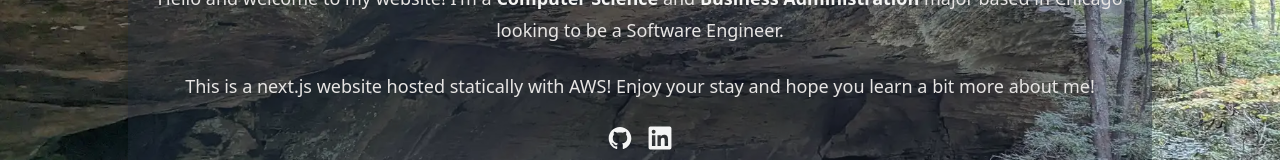
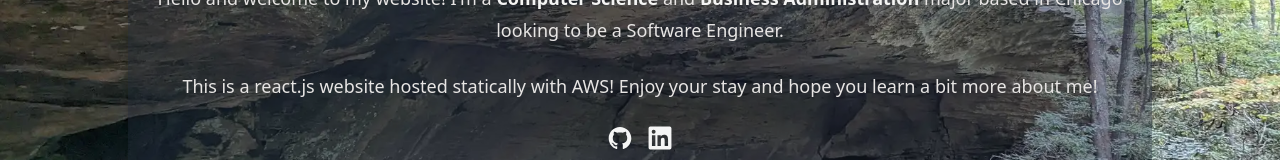
Before and after one commit to NeverLucky2/MalachiResumeWebsite, a Next.js app: page / in a window 1280 px wide. Shown: the part 348-508 px from the top of the page. Built offline with nearby package versions, Linux system fonts and the light colour scheme.

Commit message:
more corrections

```diff
--- a/src/data/data.tsx
+++ b/src/data/data.tsx
@@ -35,7 +35,7 @@ import {
  */
 export const homePageMeta: HomepageMeta = {
   title: 'Malachi Tzuoo Resume',
-  description: "Malachi Tzuoo's next.js website (built with Tim Baker's react resume template)",
+  description: "Malachi Tzuoo's react.js website (built with Tim Baker's react resume template)",
 };
 
 /**
@@ -67,7 +67,7 @@ export const heroData: Hero = {
         major based in Chicago looking to be a Software Engineer.
       </p>
       <p className="prose-sm text-stone-200 sm:prose-base lg:prose-lg">
-        This is a next.js website hosted statically with AWS! Enjoy your stay and hope you learn a bit more about me!
+        This is a react.js website hosted statically with AWS! Enjoy your stay and hope you learn a bit more about me!
       </p>
     </>
   ),
```
Also changed, not shown: 1 other file (tests, documents, lock files or other folders).
